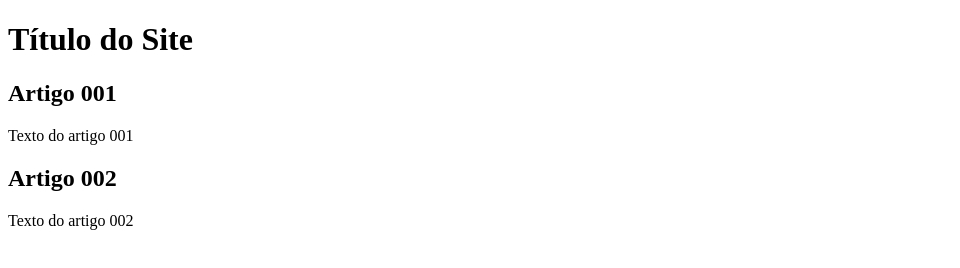
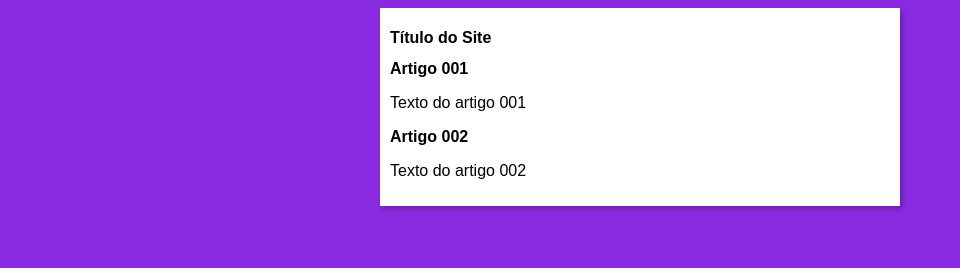
Before and after one commit to tibaunifei/Projeto-novo-site, a plain HTML site: page index.html in a window 1280 px wide. Shown: the whole page, without its empty margins (0-960 px from the left). Drawn offline with Linux system fonts and the light colour scheme.

Commit message:
Iniciei o design

```diff
--- /dev/null
+++ b/estilos/style.css
@@ -0,0 +1,16 @@
+*{
+    font-family: Arial, Helvetica, sans-serif;
+    font-size: 16px;
+}
+
+body{
+    background-color: blueviolet;
+}
+main{
+    background-color: white;
+    width: 500px;
+    margin: auto;
+    box-shadow: 3px 3px 5px rgba(0, 0, 0, 0.24) ;
+    padding: 10px;
+
+}
--- a/index.html
+++ b/index.html
@@ -5,6 +5,7 @@
     <meta http-equiv="X-UA-Compatible" content="IE=edge">
     <meta name="viewport" content="width=device-width, initial-scale=1.0">
     <title>Título do Site</title>
+    <link rel="stylesheet" href="estilos/style.css">
 </head>
 <body>
     <main>
```
